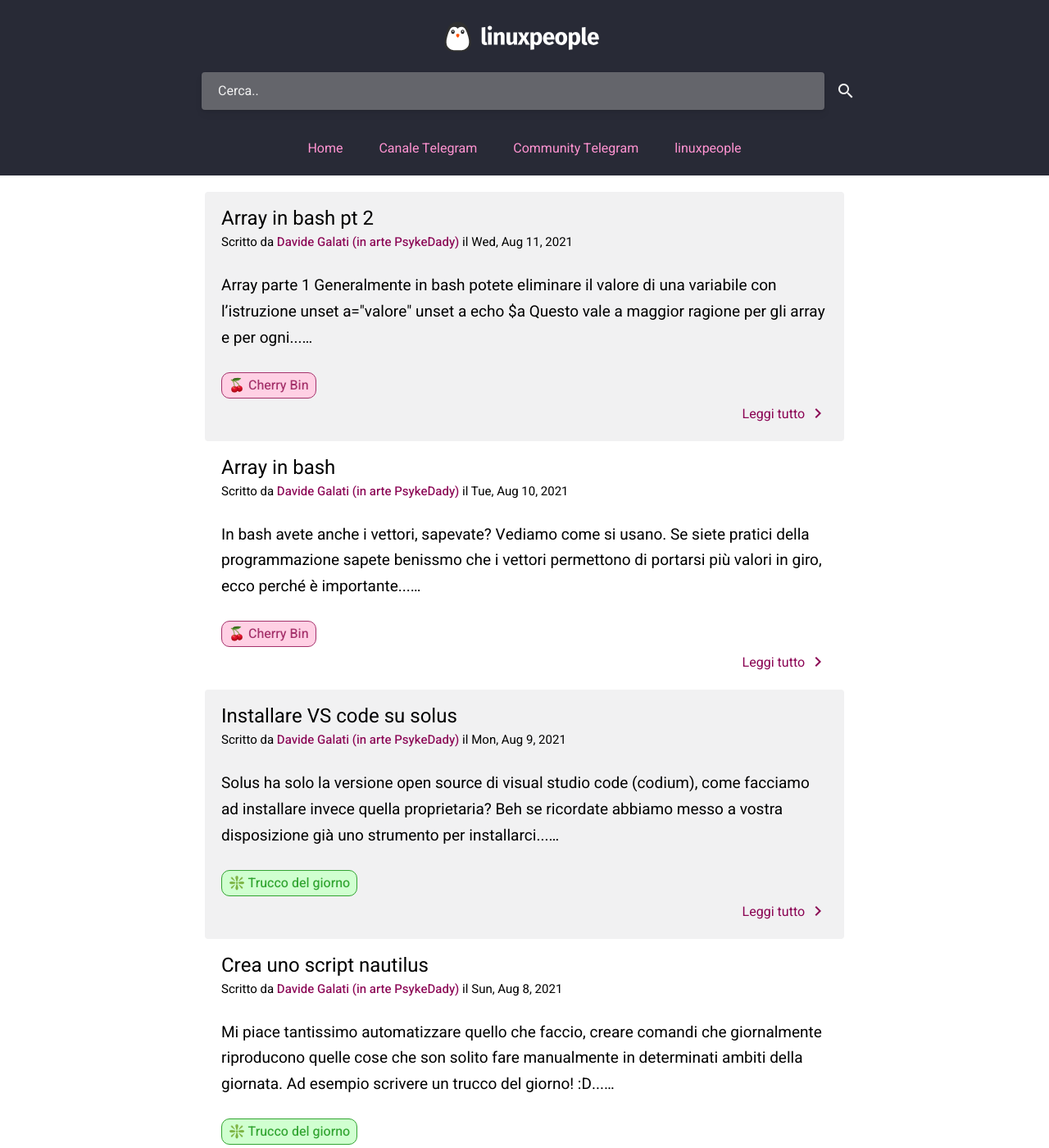
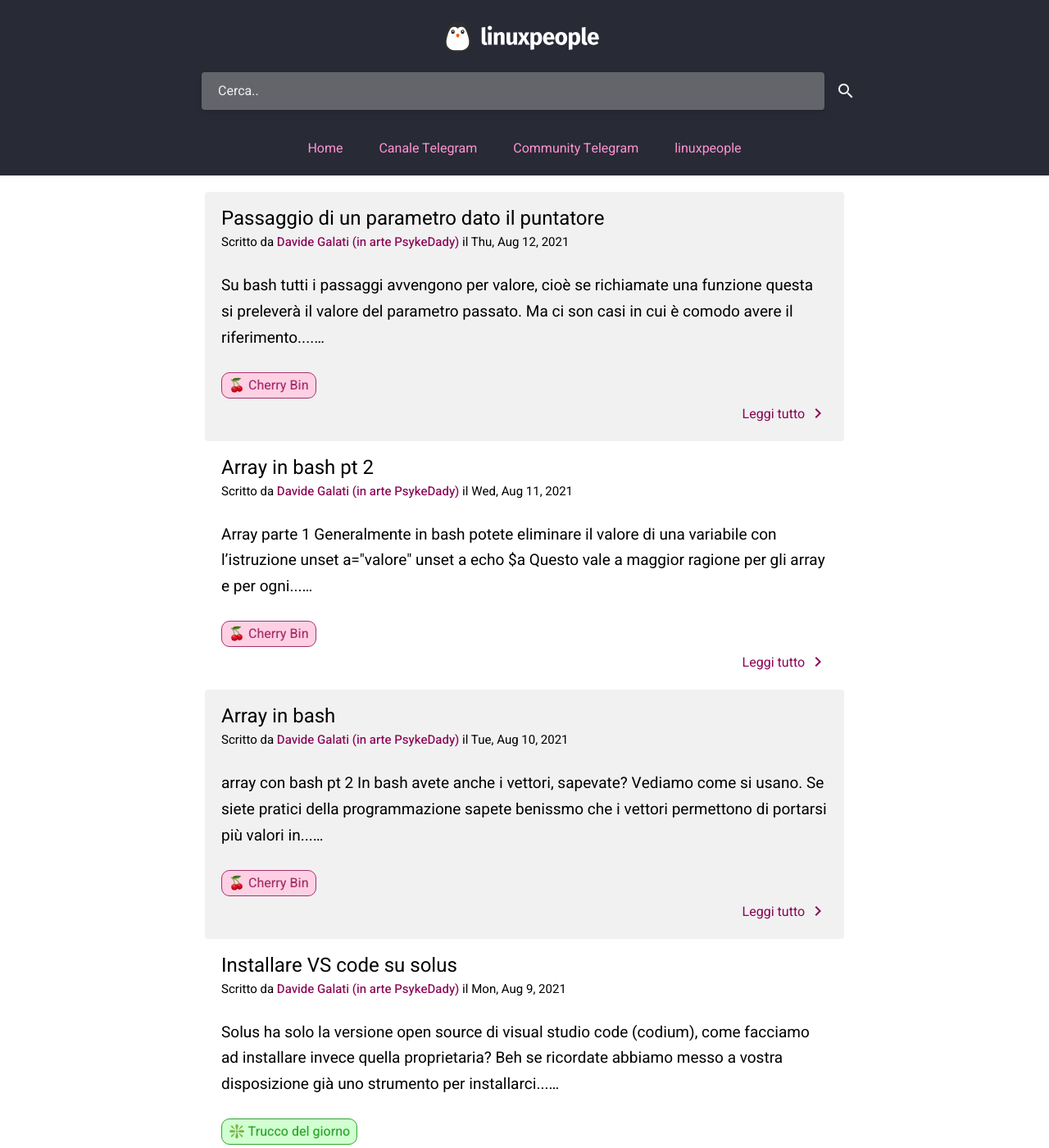
Before and after one commit to linuxhubit/linuxpeople_feed, a Jekyll site: the page built from index.html, in a window 1280 px wide and 1400 px high. Shown: the whole window at 82% size. Built offline with Jekyll 4.4.1, drawn with Linux system fonts in a browser that asks for light colours; the list of posts is cut into pages by our own code; some of the changed text lies outside the part shown.

Commit message:
fix trucchi. trucco 2021-08-12

````diff
--- a/_posts/cherry/2021-08-10-array-con-bash.md
+++ b/_posts/cherry/2021-08-10-array-con-bash.md
@@ -7,6 +7,8 @@ author: Davide Galati (in arte PsykeDady)
 author_github: PsykeDady
 tag: cherry
 ---
+
+[array con bash pt 2](https://feed.linuxpeople.org/posts/array-con-bash-pt2/)
 
 In bash avete anche i vettori, sapevate? Vediamo come si usano.
 Se siete pratici della programmazione sapete benissmo che i vettori permettono di portarsi più valori in giro, ecco perché è importante saperli sfruttare al meglio!
--- /dev/null
+++ b/_posts/cherry/2021-08-12-passare-un-parametro-puntatore.md
@@ -0,0 +1,37 @@
+---
+title: 'Passaggio di un parametro dato il puntatore'
+description: ""
+date: 2021-08-12 19:00
+layout: post
+author: Davide Galati (in arte PsykeDady)
+author_github: PsykeDady
+tag: cherry
+---
+
+Su bash tutti i passaggi avvengono per valore, cioè se richiamate una funzione questa si preleverà il valore del parametro passato.
+Ma ci son casi in cui è comodo avere il riferimento. Come fare ?
+Supponiamo di avere un vettore:
+``'bash
+declare -a vettore
+vettore[1]=1
+vettore[2]=123
+```
+
+Quindi vogliamo passare questo vettore per riferimento e scambiare di posizione valore 1 e valore 2:
+```bash
+function scambiaValori(){
+	local -n vettore_funzione=$1
+	tmp=${vettore_funzione[1]}
+	vettore[1]=${vettore_funzione[2]}
+	vettore[2]=$tmp
+}
+```
+
+Con `local -n` stiamo dicendo di utilizzare un nome per cercare una variabile con quel nome in memoria, il metodo va ora richiamato con il nome della variabile da passare:
+```bash
+scambiaValori "vettore"
+
+echo ${vettore[*]}
+```
+
+in output vedremo i valori scambiati!
````
Also changed, not shown: _posts/cherry/2021-08-11-array-con-bash-pt2.md (renamed from _posts/cherry/2021-08-11-array-con-bash-p2.md).
